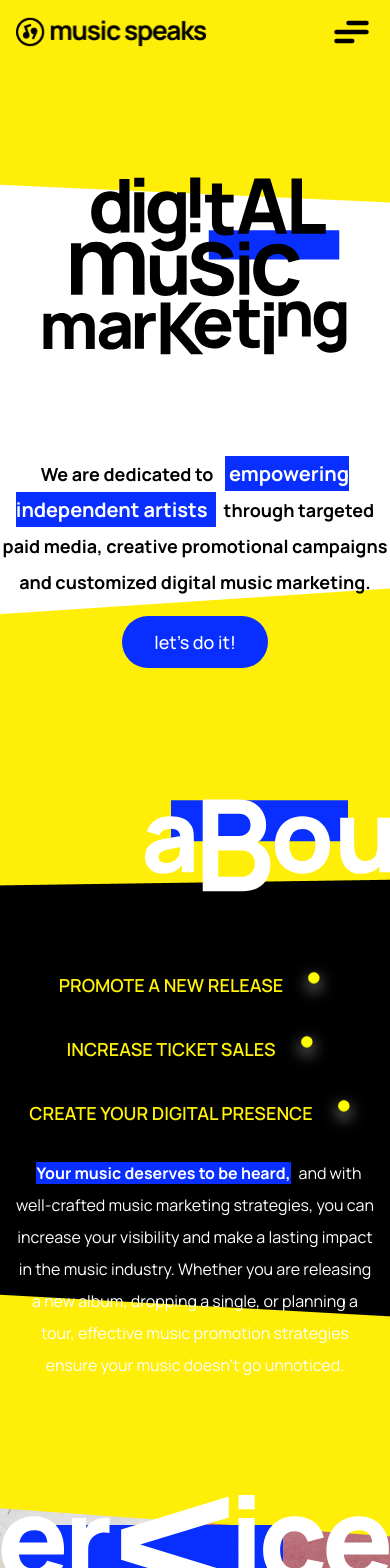
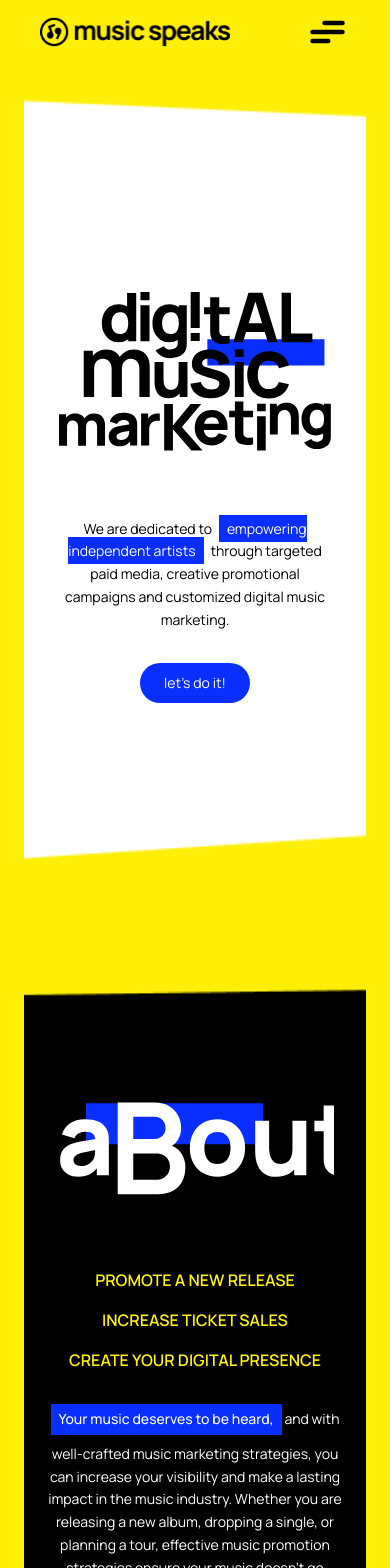
Before and after one commit to evankardamitsis/musicspeaks, a Next.js app: page / in a window 390 px wide. Shown: the top 1568 px of the page. Built offline with nearby package versions, Linux system fonts and the light colour scheme.

Commit message:
more responsive

```diff
--- a/src/app/components/@shared/Container.tsx
+++ b/src/app/components/@shared/Container.tsx
@@ -1,14 +1,14 @@
-import React from 'react';
+import React from "react";
 
 interface ContainerProps {
-    children: React.ReactNode;
+  children: React.ReactNode;
 }
-const Container = ({ children}:ContainerProps) => {
-    return (
-        <div className={"max-w-[1420px] m-auto"}>
-            {children}
-        </div>
-    );
+const Container = ({ children }: ContainerProps) => {
+  return (
+    <div className="min-h-screen w-full px-6 md:px-8 mx-auto max-w-[1440px]">
+      {children}
+    </div>
+  );
 };
 
 export default Container;
--- a/src/app/sections/About/About.tsx
+++ b/src/app/sections/About/About.tsx
@@ -1,46 +1,48 @@
 import React from "react";
 import aboutBg from "@/app/assets/about_bg.png";
 import AboutHeading from "@/app/sections/About/AboutHeading";
-import YellowIcon from "@/app/icons/YellowIcon";
 
 const About = () => {
   return (
     <div
-      className="min-h-[70vh] flex items-center justify-center bg-no-repeat bg-center relative"
+      className="min-h-screen md:min-h-[70vh] flex items-center justify-center bg-no-repeat bg-center bg-cover relative"
       style={{ backgroundImage: `url(${aboutBg.src})` }}
     >
-      {/* Content */}
-      <div className="flex items-center justify-center flex-col text-center p-4">
+      <div className="w-full max-w-[90%] mx-auto flex flex-col items-center">
         {/* Heading */}
-        <AboutHeading className="w-[80%] max-w-3xl mb-12 z-10 ml-[50%] md:ml-[50%]" />
+        <div className="w-full flex justify-center mb-12">
+          <AboutHeading className="w-[90%] sm:w-auto" />
+        </div>
 
-        {/* Subheadings with Icons */}
-        <div className="flex flex-col sm:flex-row justify-center items-center gap-6 text-lg font-semibold text-black z-10 mb-6">
-          <div className="flex items-center gap-2 text-[#FFF107]">
-            <h3>PROMOTE A NEW RELEASE</h3>
-            <YellowIcon animate={true} />
-          </div>
-          <div className="flex items-center gap-2 text-[#FFF107]">
-            <h3>INCREASE TICKET SALES</h3>
-            <YellowIcon animate={true} />
-          </div>
-          <div className="flex items-center gap-2 text-[#FFF107]">
-            <h3>CREATE YOUR DIGITAL PRESENCE</h3>
-            <YellowIcon animate={true} />
-          </div>
+        {/* Subheadings */}
+        <div className="flex flex-col md:flex-row md:justify-center gap-4 sm:gap-6 mb-8 sm:mb-12 w-full max-w-4xl">
+          {[
+            "PROMOTE A NEW RELEASE",
+            "INCREASE TICKET SALES",
+            "CREATE YOUR DIGITAL PRESENCE",
+          ].map((text) => (
+            <div
+              key={text}
+              className="flex items-center justify-center text-[#FFF107] px-4"
+            >
+              <h3 className="text-base sm:text-lg font-semibold">{text}</h3>
+            </div>
+          ))}
         </div>
 
         {/* Description */}
-        <p className="text-white max-w-2xl z-10 leading-loose mb-8">
-          <span className={"bg-[#082FFF] mx-2 text-white font-bold"}>
-            Your music deserves to be heard,
-          </span>
-          and with well-crafted music marketing strategies, you can increase
-          your visibility and make a lasting impact in the music industry.
-          Whether you are releasing a new album, dropping a single, or planning
-          a tour, effective music promotion strategies ensure your music doesn’t
-          go unnoticed.
-        </p>
+        <div className="text-white text-center max-w-2xl">
+          <p className="text-sm sm:text-base leading-relaxed">
+            <span className="bg-[#082FFF] px-2 py-1 font-medium inline-block mb-2">
+              Your music deserves to be heard,
+            </span>{" "}
+            and with well-crafted music marketing strategies, you can increase
+            your visibility and make a lasting impact in the music industry.
+            Whether you are releasing a new album, dropping a single, or
+            planning a tour, effective music promotion strategies ensure your
+            music doesn&apos;t go unnoticed.
+          </p>
+        </div>
       </div>
     </div>
   );
--- a/src/app/sections/Artists/Artists.tsx
+++ b/src/app/sections/Artists/Artists.tsx
@@ -1,4 +1,4 @@
-import React from 'react';
+import React from "react";
 import artistsBg from "@/app/assets/artists_bg.png";
 import ArtistsHeading from "@/app/sections/Artists/ArtistsHeading";
 import IconImage from "@/app/components/IconImage";
@@ -8,12 +8,14 @@ import artist2 from "@/app/assets/ellipse_28.png";
 import artist3 from "@/app/assets/ellipse_29.png";
 import guppy from "@/app/assets/guppy.jpeg";
 
-
 const Artists = () => {
-
   const images = [
-        { src: galani.src, alt: "Galani", name:"Δήμητρα Γαλάνη" },
-        { src: artist1.src, alt: "Vaggelis Lazopoulos ", name: "Βαγγέλης Λαζόπουλος " },
+    { src: galani.src, alt: "Galani", name: "Δήμητρα Γαλάνη" },
+    {
+      src: artist1.src,
+      alt: "Vaggelis Lazopoulos ",
+      name: "Βαγγέλης Λαζόπουλος ",
+    },
     { src: artist2.src, alt: "Artist" },
     { src: artist3.src, alt: "Artist" },
     { src: guppy.src, alt: "Guppy", name: "Guppy Fish" },
@@ -22,7 +24,7 @@ const Artists = () => {
   return (
     <div
       className="min-h-[120vh] flex items-center justify-center bg-no-repeat bg-center relative"
-            style={{backgroundImage: `url(${artistsBg.src})`}}
+      style={{ backgroundImage: `url(${artistsBg.src})` }}
     >
       <div className="flex items-center justify-center flex-col text-center p-4">
         <ArtistsHeading />
--- a/src/app/sections/Collaborators/Collaborators.tsx
+++ b/src/app/sections/Collaborators/Collaborators.tsx
@@ -4,7 +4,7 @@ import CollaboratorsHeading from "@/app/sections/Collaborators/CollaboratorsHead
 import zuma from "@/app/assets/zuma.png";
 import formiggart from "@/app/assets/formiggart.png";
 import greeceOnTour from "@/app/assets/greeceOnTour.png";
-import ImageGrid from "@/app/components/@shared/ImageGrid";
+import Image from "next/image";
 
 const Collaborators = () => {
   const images = [
@@ -19,16 +19,44 @@ const Collaborators = () => {
 
   return (
     <div
-      className="min-h-[50vh] flex items-center justify-center bg-no-repeat bg-center relative"
+      className="min-h-[50vh] flex items-center justify-center bg-no-repeat bg-center bg-cover relative py-12 sm:py-16"
       style={{ backgroundImage: `url(${collaboratorsBg.src})` }}
     >
-      <div className="flex items-center justify-center flex-col text-center p-4">
-        <CollaboratorsHeading className={"ml-32"} />
-        <h2 className={"text-4xl text-right ml-auto text-white"}>
-          meet our collaborators
-        </h2>
-        <div className={"ml-12 my-6"}>
-          <ImageGrid images={images} />
+      <div className="w-full max-w-[90%] mx-auto">
+        {/* Heading Section */}
+        <div className="flex flex-col items-center mb-12">
+          {/* Main Heading */}
+          <div className="w-full flex justify-center mb-6">
+            <CollaboratorsHeading className="w-[90%] sm:w-auto" />
+          </div>
+
+          {/* Subheading */}
+          <h2 className="text-2xl sm:text-4xl text-center sm:text-right text-white font-medium">
+            meet our collaborators
+          </h2>
+        </div>
+
+        {/* Images Grid */}
+        <div className="grid grid-cols-1 sm:grid-cols-3 gap-6 max-w-3xl mx-auto">
+          {images.map((image, index) => (
+            <a
+              key={index}
+              href={image.link}
+              target="_blank"
+              rel="noopener noreferrer"
+              className="block w-full aspect-square bg-white p-4 hover:opacity-90 transition-opacity"
+            >
+              <div className="w-full h-full flex items-center justify-center">
+                <Image
+                  src={image.src}
+                  alt={image.alt}
+                  fill
+                  className="object-contain p-4"
+                  sizes="(max-width: 768px) 100vw, 33vw"
+                />
+              </div>
+            </a>
+          ))}
         </div>
       </div>
     </div>
--- a/src/app/sections/Hero/Hero.tsx
+++ b/src/app/sections/Hero/Hero.tsx
@@ -5,28 +5,35 @@ import heroBg from "@/app/assets/hero_bg.png";
 const Hero = () => {
   return (
     <div
-      className="h-[80vh] flex items-center justify-center bg-no-repeat bg-center "
+      className="min-h-screen md:h-[80vh] flex items-center justify-center bg-no-repeat bg-cover bg-center"
       style={{ backgroundImage: `url(${heroBg.src})` }}
     >
-      {/* Content */}
-      <div className={"flex items-center justify-center flex-col"}>
-        <HeroHeading className="w-[80%] max-w-md sm:max-w-xl lg:max-w-3xl xl:max-w-4xl m-auto lg:mt-12 mt-4" />
-        <div>
-          <div className="flex justify-center items-center flex-col mt-4">
-            <h2 className="text-black font-bold text-center text-lg max-w-4xl mb-4 mt-16 leading-loose">
+      <div className="w-full px-6 md:px-8">
+        <div className="flex flex-col items-center">
+          {/* Heading */}
+          <div className="w-full max-w-[280px] sm:max-w-xl md:max-w-2xl lg:max-w-4xl mx-auto mb-12 md:mb-16">
+            <HeroHeading />
+          </div>
+
+          {/* Text Content */}
+          <div className="w-full max-w-[280px] sm:max-w-xl md:max-w-2xl mx-auto">
+            <p className="text-black text-center text-sm sm:text-base md:text-lg leading-relaxed mb-8">
               We are dedicated to{" "}
-              <span className={"bg-[#082FFF] mx-2 text-white text-xl p-1"}>
-                empowering independent artists{" "}
+              <span className="bg-[#082FFF] text-white px-2 py-1 mx-1">
+                empowering independent artists
               </span>{" "}
               through targeted paid media, creative promotional campaigns and
               customized digital music marketing.
-            </h2>
-            <a
-              href="#"
-              className="bg-[#082FFF] text-white px-8 py-3 rounded-full font-medium text-lg hover:bg-[#0626CC] transition-colors duration-300"
-            >
-              let&apos;s do it!
-            </a>
+            </p>
+
+            <div className="text-center">
+              <a
+                href="#"
+                className="inline-block bg-[#082FFF] text-white px-6 py-2.5 rounded-full text-sm md:text-base hover:bg-[#0626CC] transition-colors duration-300"
+              >
+                let&apos;s do it!
+              </a>
+            </div>
           </div>
         </div>
       </div>
```
Also changed, not shown: src/app/assets/hero_mobile.png (added). Lines whose indentation alone changed are shown as unchanged.
